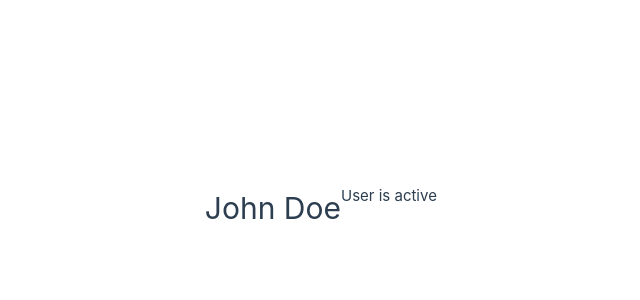
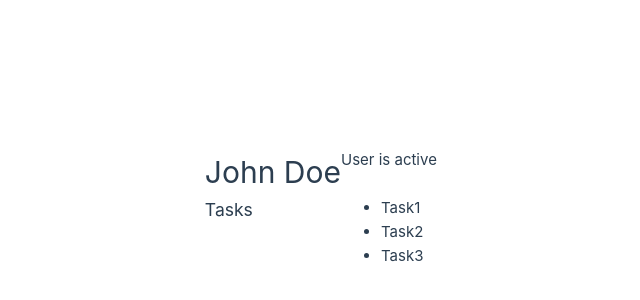
Before and after one commit to h-rawat/vue-crash-course, a Vue app: page / in a window 1280 px wide. Shown: the part 192-492 px from the top of the page, without its empty margins (299-939 px from the left). Built offline with nearby package versions, Linux system fonts and the light colour scheme.

Commit message:
v-for directive

```diff
--- a/src/App.vue
+++ b/src/App.vue
@@ -4,6 +4,7 @@
     return {
       name: "John Doe",
       status: "active",
+      tasks: ["Task1", "Task2", "Task3"],
     };
   },
 };
@@ -14,4 +15,9 @@
   <p v-if="status === 'active'">User is active</p>
   <p v-else-if="status === 'pending'">User is pending</p>
   <p v-else>User is inactive</p>
+
+  <h3>Tasks</h3>
+  <ul>
+    <li v-for="task in tasks" :key="task">{{ task }}</li>
+  </ul>
 </template>
```
